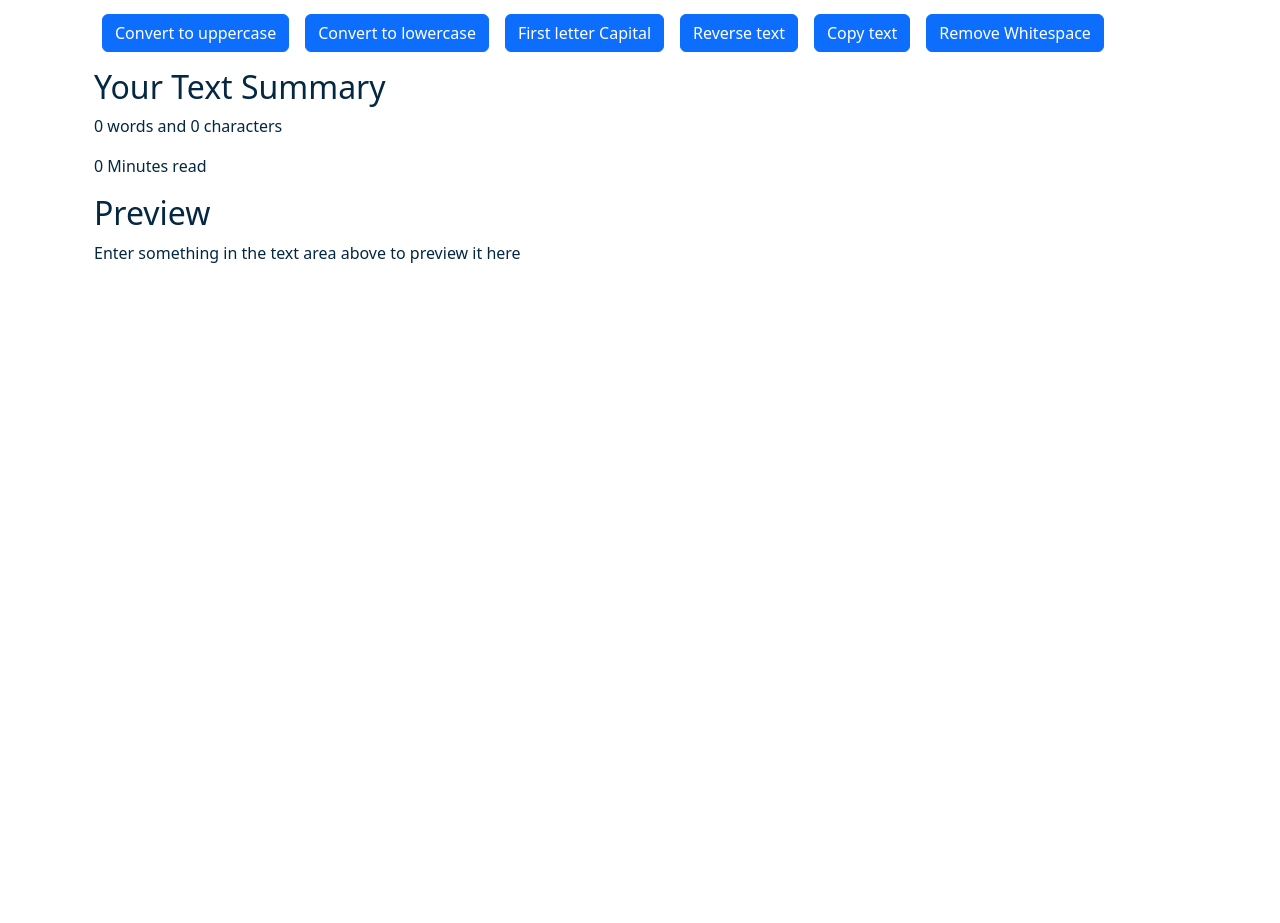
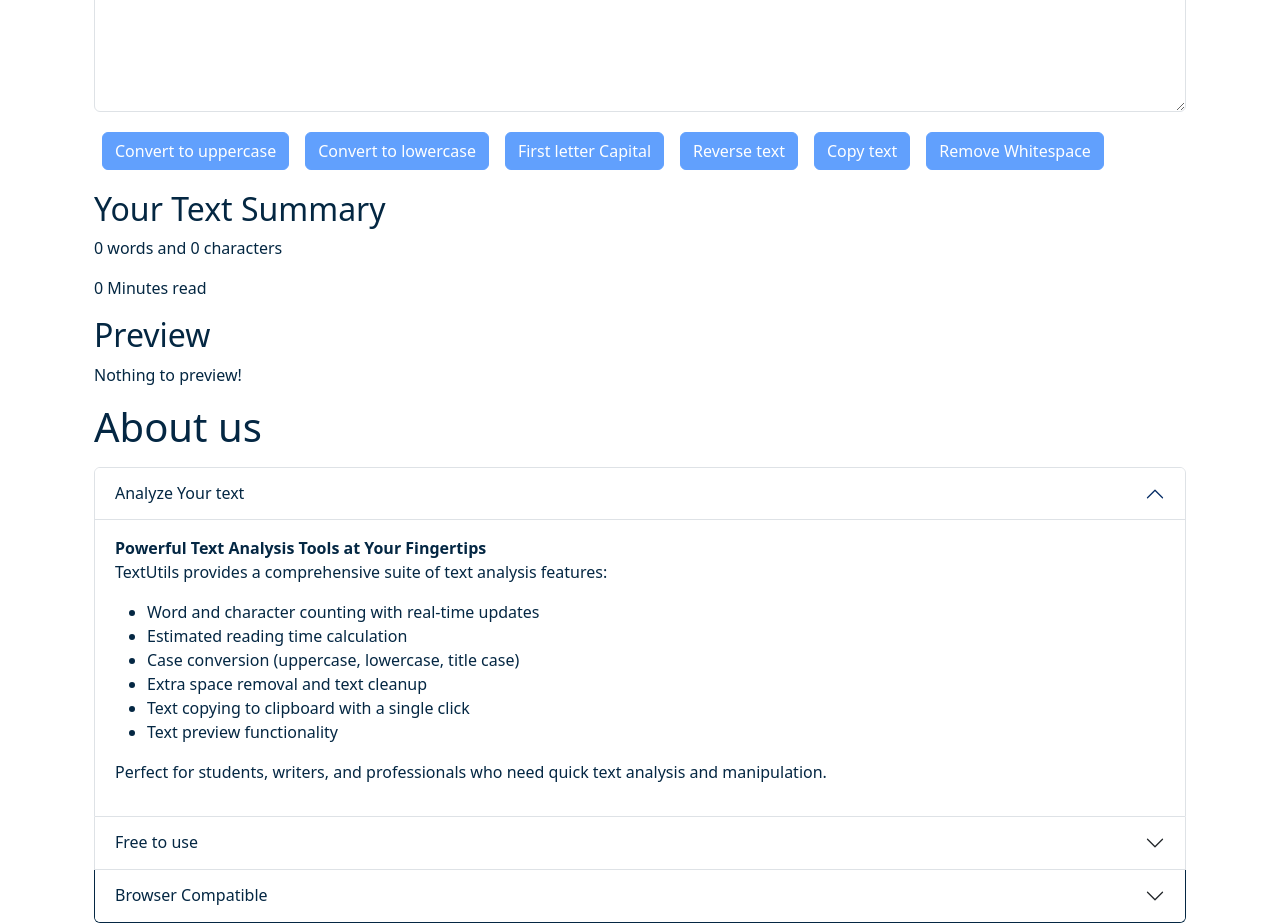
Before and after one commit to Ekta7480/textutils, a React (Create React App) app: page / in a window 1280 px wide. Shown: the part 320-1243 px from the top of the page. Before the commit the page ends 800 px from the top, so only its background shows below. Built offline with nearby package versions, Linux system fonts and the light colour scheme.

Commit message:
adding dark mode in about

```diff
--- a/public/index.html
+++ b/public/index.html
@@ -8,13 +8,13 @@
     <meta name="theme-color" content="#000000" />
     <meta
       name="description"
-      content="TextUtils is a utility which can be used to manipulate your text in the way you want"
+      content="TextUtils is a word counter and a character counting utility which can be used to manipulate your text in the way you want. You can remove extra spaces, copy the manipulated text as well as convert your text from  Uppercase to lowercase and lowercase to Uppercase "
     />
     <link rel="apple-touch-icon" href="%PUBLIC_URL%/favicon-16x16.png" />
 
     <link rel="manifest" href="%PUBLIC_URL%/manifest.json" />
     <link href="https://cdn.jsdelivr.net/npm/bootstrap@5.3.3/dist/css/bootstrap.min.css" rel="stylesheet" integrity="sha384-QWTKZyjpPEjISv5WaRU9OFeRpok6YctnYmDr5pNlyT2bRjXh0JMhjY6hW+ALEwIH" crossorigin="anonymous">
-    <title>TextUtils - Home</title>
+    <title>TextUtils - Word counter | character counter | lowercase to Uppercase | Uppercase to lowercase</title>
   </head>
   <body>
     <noscript>You need to enable JavaScript to run this app.</noscript>
--- a/src/App.js
+++ b/src/App.js
@@ -1,25 +1,16 @@
+
 
 import './App.css';
 import Alert from './components/Alert';
 import Navbar from './components/Navbar';
-// import About from './components/About';
+import About from './components/About';
 import Textform from './components/Textform';
 import React, { useState } from 'react';
 // import React from "react";
-// import {
-//   BrowserRouter as Router,
-//   Switch,
-//   Route,
-//   Link
-// } from "react-router-dom";
-
-
 
 function App() {
-
   const [mode , setMode]= useState('light'); // Wheather dark mode is enable or not
   const [alert , setAlert] = useState(null);
-
   const showAlert = (message , type)=>{
     setAlert({
       msg:message,
@@ -29,8 +20,6 @@ function App() {
       setAlert(null);
     }, 1500)
   }
-
-
 
 
   const toggleMode = ()=>{
@@ -51,29 +40,16 @@ function App() {
   return (
 
     <>
-    {/* { <Router> */}
+
     <Navbar title="TextUtils" mode={mode} toggleMode={toggleMode}/>
     <Alert alert = {alert}/>
     <div className="container my- 3">
-    {/* <Switch>
-            <Route path="/about">
-              <About />
-            </Route>
-          <Route path="/"> */}
-            <Textform showAlert={showAlert} heading="Enter the text to analyze below" mode={mode}/>
-            {/* </Route>
-          </Switch>
-    */}
 
-
+    <Textform showAlert={showAlert} heading="Try TextUtils - Word Counter, Character Counter, Remove extra Spaces" mode={mode} />
+    <About mode={mode} />
     </div>
-    {/* </Router> } */}
-
-
-
   </>
 
 );
 }
-
 export default App;
--- a/src/components/About.js
+++ b/src/components/About.js
@@ -1,79 +1,133 @@
-import React, { useState } from 'react'
+import React, { useState } from "react";
 
-export default function About() {
+export default function About(props) {
+//   const [myStyle, setmyStyle] = useState({
+//     color: "black",
+//     backgroundColor: "white",
+//   });
 
-    const [mystyle , setMyStyle] = useState(  {
-        color: 'black',
-        backgroundColor:'white'
+let myStyle = {
+    color: props.mode ==='dark'?'white':'#042743',
+    backgroundColor: props.mode === 'dark'?'rgb(36 74 104)':'white',
 
-    })
-
-    const [btnText , setBtntext] = useState('Enable Dark Mode')
+    borderColor: props.mode === 'dark'?'white':'#042743'
+}
 
 
-    const toggleStyle = ()=>{
-        if(mystyle.color === "black"){
-            setMyStyle({
-                color: "white",
-                backgroundColor: "black",
-                 border:'1px solid white'
-            })
-            setBtntext("Enable Dark mode")
-        }
-        else{
-            setMyStyle({
-                color: "black",
-                backgroundColor: "white"
-                })
-                setBtntext("Enable Light mode")
-        }
-    }
-
   return (
-    <div className="container" style={mystyle} >
-        <h1 className="my-3">About us</h1>
+    <div className="container" >
+      <h1 className="my-3" style={ {color: props.mode ==='dark'?'white':'#042743'}}>About us</h1>
       <div className="accordion" id="accordionExample">
         <div className="accordion-item">
           <h2 className="accordion-header">
-    <button className="accordion-button"  style={mystyle}  type="button" data-bs-toggle="collapse" data-bs-target="#collapseOne" aria-expanded="true" aria-controls="collapseOne">
-    Accordion Item #1
+            <button
+              className="accordion-button"
+              style={myStyle}
+              type="button"
+              data-bs-toggle="collapse"
+              data-bs-target="#collapseOne"
+              aria-expanded="true"
+              aria-controls="collapseOne"
+            >
+              Analyze Your text
             </button>
           </h2>
-<div id="collapseOne" className="accordion-collapse collapse show" data-bs-parent="#accordionExample">
-    <div className="accordion-body"  style={mystyle}>
-    <strong>This is the first item's accordion body.</strong> It is shown by default, until the collapse plugin adds the appropriate classNameNameNamees that we use to style each element. These classNameNameNamees control the overall appearance, as well as the showing and hiding via CSS transitions. You can modify any of this with custom CSS or overriding our default variables. It's also worth noting that just about any HTML can go within the <code>.accordion-body</code>, though the transition does limit overflow.
+          <div
+            id="collapseOne"
+            className="accordion-collapse collapse show"
+            data-bs-parent="#accordionExample"
+          >
+            <div className="accordion-body" style={myStyle}>
+              <strong>Powerful Text Analysis Tools at Your Fingertips</strong>
+              <p>
+                TextUtils provides a comprehensive suite of text analysis
+                features:
+              </p>
+              <ul>
+                <li>Word and character counting with real-time updates</li>
+                <li>Estimated reading time calculation</li>
+                <li>Case conversion (uppercase, lowercase, title case)</li>
+                <li>Extra space removal and text cleanup</li>
+                <li>Text copying to clipboard with a single click</li>
+                <li>Text preview functionality</li>
+              </ul>
+              <p>
+                Perfect for students, writers, and professionals who need quick
+                text analysis and manipulation.
+              </p>
             </div>
           </div>
         </div>
-<div className="accordion-item"  >
+        <div className="accordion-item">
           <h2 className="accordion-header">
-    <button className="accordion-button collapsed"  style={mystyle} type="button" data-bs-toggle="collapse" data-bs-target="#collapseTwo" aria-expanded="false" aria-controls="collapseTwo">
-    Accordion Item #2
+            <button
+              className="accordion-button collapsed"
+              style={myStyle}
+              type="button"
+              data-bs-toggle="collapse"
+              data-bs-target="#collapseTwo"
+              aria-expanded="false"
+              aria-controls="collapseTwo"
+            >
+              Free to use
             </button>
           </h2>
-<div id="collapseTwo" className="accordion-collapse collapse" data-bs-parent="#accordionExample">
-    <div className="accordion-body"  style={mystyle}>
-    <strong>This is the second item's accordion body.</strong> It is hidden by default, until the collapse plugin adds the appropriate classNameNameNamees that we use to style each element. These classNameNameNamees control the overall appearance, as well as the showing and hiding via CSS transitions. You can modify any of this with custom CSS or overriding our default variables. It's also worth noting that just about any HTML can go within the <code>.accordion-body</code>, though the transition does limit overflow.
+          <div
+            id="collapseTwo"
+            className="accordion-collapse collapse"
+            data-bs-parent="#accordionExample"
+          >
+            <div className="accordion-body" style={myStyle}>
+            <strong>100% Free and Open for Everyone</strong>
+                            <p>TextUtils is committed to being completely free and accessible:</p>
+                            <ul>
+                                <li>No registration required</li>
+                                <li>No hidden fees or premium features</li>
+                                <li>No ads or annoying popups</li>
+                                <li>No data collection or tracking</li>
+                                <li>No limits on usage or text length</li>
+                            </ul>
+                            <p>We believe in providing quality tools that everyone can access. Your privacy is important to us - all text processing happens right in your browser with no data stored on any servers.</p>
+
             </div>
           </div>
         </div>
-<div className="accordion-item"  style={mystyle}>
+        <div className="accordion-item" style={myStyle}>
           <h2 className="accordion-header">
-    <button className="accordion-button collapsed"  style={mystyle} type="button" data-bs-toggle="collapse" data-bs-target="#collapseThree" aria-expanded="false" aria-controls="collapseThree">
-    Accordion Item #3
+            <button
+              className="accordion-button collapsed"
+              style={myStyle}
+              type="button"
+              data-bs-toggle="collapse"
+              data-bs-target="#collapseThree"
+              aria-expanded="false"
+              aria-controls="collapseThree"
+            >
+              Browser Compatible
             </button>
           </h2>
-<div id="collapseThree" className="accordion-collapse collapse" data-bs-parent="#accordionExample">
-    <div className="accordion-body"  style={mystyle}>
-    <strong>This is the third item's accordion body.</strong> It is hidden by default, until the collapse plugin adds the appropriate classNameNameNamees that we use to style each element. These classNameNameNamees control the overall appearance, as well as the showing and hiding via CSS transitions. You can modify any of this with custom CSS or overriding our default variables. It's also worth noting that just about any HTML can go within the <code>.accordion-body</code>, though the transition does limit overflow.
+          <div
+            id="collapseThree"
+            className="accordion-collapse collapse"
+            data-bs-parent="#accordionExample"
+          >
+            <div className="accordion-body" style={myStyle}>
+              <strong>Works Seamlessly Across All Modern Browsers</strong>
+              <p>TextUtils is thoroughly tested and fully compatible with:</p>
+              <ul>
+                <li>Google Chrome (Version 60+)</li>
+                <li>Mozilla Firefox (Version 60+)</li>
+                <li>Microsoft Edge (Chromium-based)</li>
+                <li>Safari (Version 12+)</li>
+                <li>Opera (Version 50+)</li>
+              </ul>
+              <p>Our responsive design ensures TextUtils works perfectly on both desktop and mobile browsers, adapting to different screen sizes for the best user experience.</p>
+
+
             </div>
           </div>
         </div>
       </div>
-<div className="container my-3">
-    <button onClick={toggleStyle} type="button" className="btn btn-primary">{btnText}</button>
     </div>
-
-    </div>
-  )
+  );
 }
--- a/src/components/Navbar.js
+++ b/src/components/Navbar.js
@@ -18,9 +18,9 @@ export default function Navbar(props) {
             {/* <Link className="nav-link active" aria-current="page" to="/">Home</Link> */}
             <a className="nav-link active" aria-current="page" href="#">Home</a>
           </li>
-          {/* <li className="nav-item">
-            <Link className="nav-link" to="/about">{props.About}</Link>
-          </li> */}
+          <li className="nav-item">
+            <a className="nav-link" to="/about">{props.About}</a>
+          </li>
 
         </ul>
         {/* <form className="d-flex" role="search">
--- a/src/components/Textform.js
+++ b/src/components/Textform.js
@@ -54,24 +54,24 @@ export default function Textform(props) {
   return (
     <>
 <div className="container"  style={{color: props.mode=== 'dark'?'white':'#042742' }}>
-    <h1>{props.heading}   </h1>
-    <div className="mb-3">
-    <textarea className="form-control" value={text} onChange={handleOnChange} style={{backgroundColor: props.mode=== 'dark'?'grey':'white',color: props.mode=== 'dark'?'white':'#042742' }} id="mybox" rows="8"></textarea>
+    <h1 className=' mb-4'>{props.heading}   </h1>
+    <div className='mb-3'>
+    <textarea className="form-control" value={text} onChange={handleOnChange} style={{backgroundColor: props.mode=== 'dark'?'#13466e':'white',color: props.mode=== 'dark'?'white':'#042742' }} id="mybox" rows="8"></textarea>
     </div>
-    <button className="btn btn-primary mx-2" onClick={handleUpClick}>Convert to uppercase </button>
-    <button className="btn btn-primary mx-2" onClick={handleLoClick}>Convert to lowercase </button>
-    <button className="btn btn-primary mx-2" onClick={handleCapitalizeClick}>First letter Capital</button>
-    <button className="btn btn-primary mx-2" onClick={handleReverseClick}>Reverse text</button>
-    <button className="btn btn-primary mx-2" onClick={handleCopyClick}>Copy text</button>
-    <button className="btn btn-primary mx-2" onClick={handleWhiteSpace}>Remove Whitespace</button>
+    <button disabled={text.length===0} className="btn btn-primary mx-2 my-1" onClick={handleUpClick}>Convert to uppercase </button>
+    <button disabled={text.length===0} className="btn btn-primary mx-2 my-1" onClick={handleLoClick}>Convert to lowercase </button>
+    <button disabled={text.length===0} className="btn btn-primary mx-2 my-1" onClick={handleCapitalizeClick}>First letter Capital</button>
+    <button disabled={text.length===0} className="btn btn-primary mx-2 my-1" onClick={handleReverseClick}>Reverse text</button>
+    <button disabled={text.length===0} className="btn btn-primary mx-2 my-1" onClick={handleCopyClick}>Copy text</button>
+    <button disabled={text.length===0} className="btn btn-primary mx-2 my-1" onClick={handleWhiteSpace}>Remove Whitespace</button>
 </div>
 
 <div className="container my-3"  style={{color: props.mode=== 'dark'?'white':'#042742' }}>
   <h2> Your Text Summary</h2>
-  <p>{text.split("").length} words and {text.length} characters</p>
-  <p>{0.008*text.split("").length} Minutes read</p>
+  <p>{text.split(" ").filter((element)=>{return element.length!==0}).length} words and {text.length} characters</p>
+  <p>{0.008*text.split(" ").filter((element)=>{return element.length!==0}).length} Minutes read</p>
   <h2>Preview</h2>
-  <p>{text.length>0?text:"Enter something in the text area above to preview it here"}</p>
+  <p>{text.length>0?text:"Nothing to preview!"}</p>
 </div>
 </>
 );
```
Also changed, not shown: src/components/Alert.js (+4 -3 lines), 1 other file (tests, documents, lock files or other folders). Lines whose indentation alone changed are shown as unchanged.
